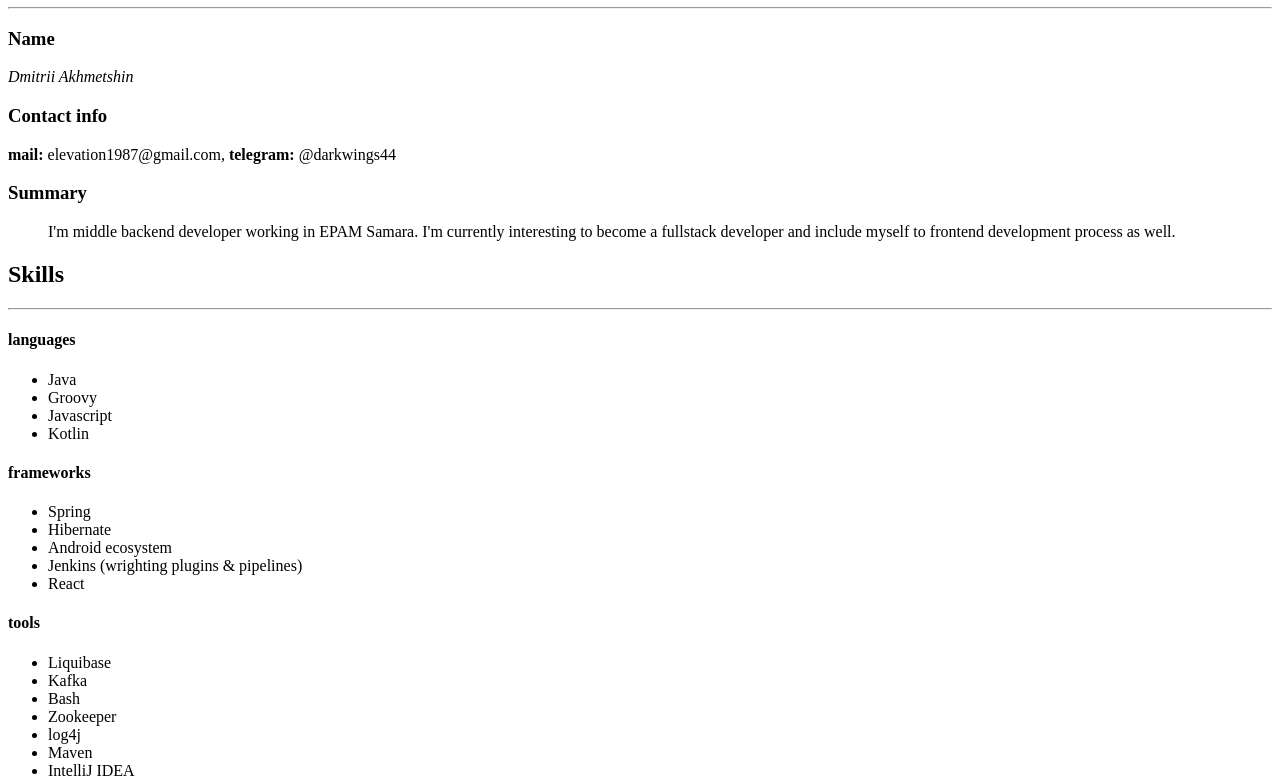
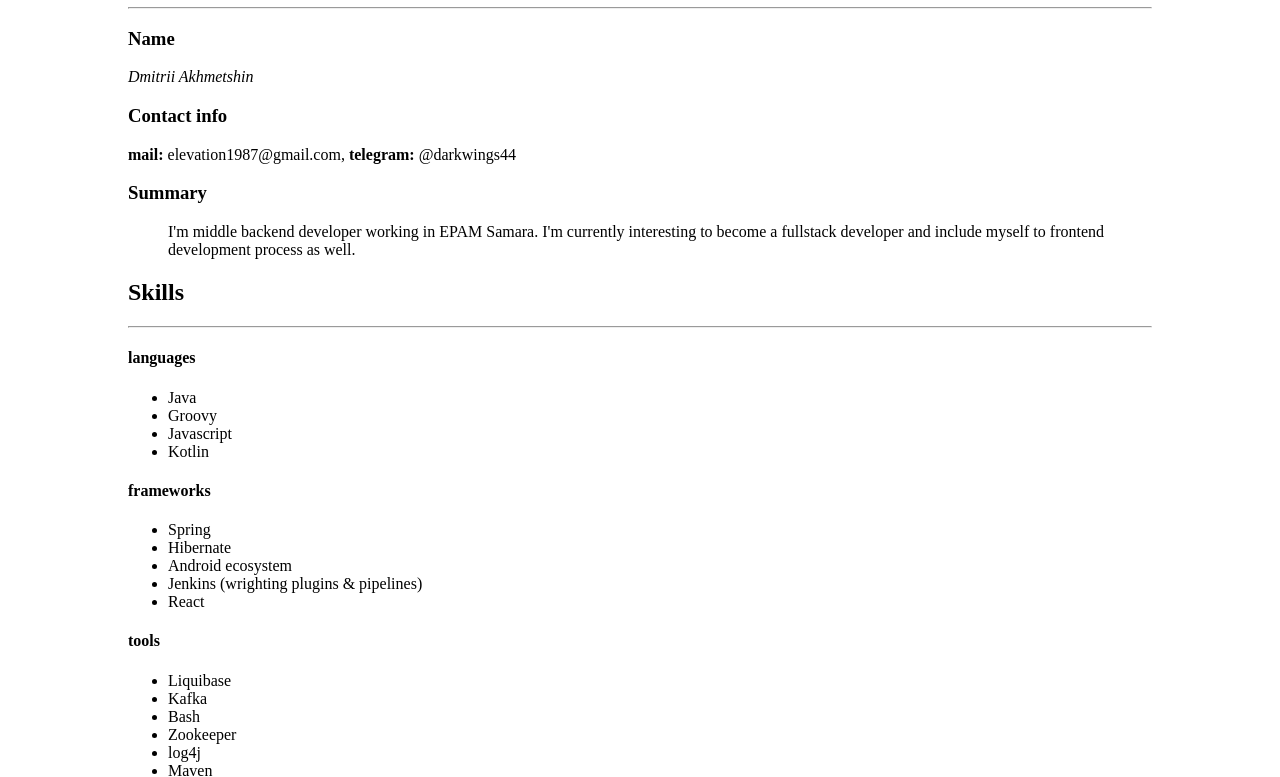
Before and after one commit to 44dw/rsschool-cv, a plain HTML site: page index.html in a window 1280 px wide. Shown: the part 73-850 px from the top of the page. Drawn offline with Linux system fonts and the light colour scheme.

Commit message:
feat: add styles

```diff
--- a/index.html
+++ b/index.html
@@ -4,6 +4,7 @@
     <meta charset="utf-8">
     <meta name="keywords" content="resume, it, frontend, backend">
     <meta name="description" content="resume of possible fullstack developer">
+    <link rel="stylesheet" href="styles.css">
     <title>Dmitrii Akhmetshin resume</title>
   </head>
   <body>
--- /dev/null
+++ b/styles.css
@@ -0,0 +1,4 @@
+.container {
+  max-width: 1024px;
+  margin: 0 auto;
+}
```
